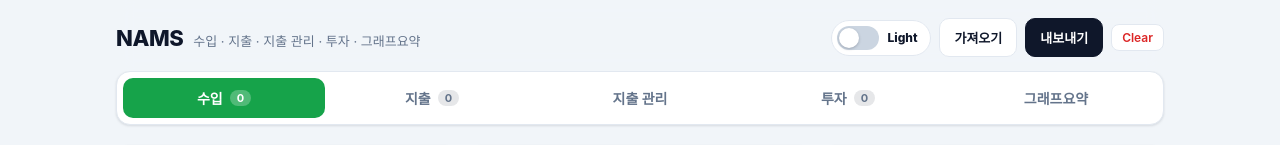
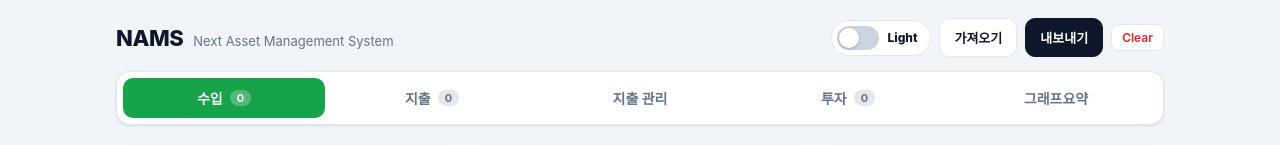
Before and after one commit to radiodown/NAMS, a React (Vite) app: page / in a window 1280 px wide. Shown: the top 145 px of the page. Built offline with nearby package versions, Linux system fonts and the light colour scheme.

Commit message:
fix: update header title to 'Next Asset Management System' and simplify expense filtering logic

```diff
--- a/src/App.jsx
+++ b/src/App.jsx
@@ -280,7 +280,7 @@ export default function App() {
       <header className="app-header">
         <div className="app-title">
           <h1>NAMS</h1>
-          <span>{visibleTabs.join(' · ')}</span>
+          <span>Next Asset Management System</span>
         </div>
         <div className="header-actions">
           <button
--- a/src/components/ExpenseManagementStage.jsx
+++ b/src/components/ExpenseManagementStage.jsx
@@ -57,7 +57,7 @@ export default function ExpenseManagementStage({
       return months.flatMap((targetMonth) => {
         const records = fixedRecords.filter((record) => record.month === targetMonth)
         if (records.length > 0) return fixedExpenseEntriesFromRecords(records, methods)
-        if (periodMode === 'month' && targetMonth === currentMonth) {
+        if (targetMonth === currentMonth) {
           return fixedExpenseEntriesForMonth(fixedItems, targetMonth, methods)
         }
         return []
```
